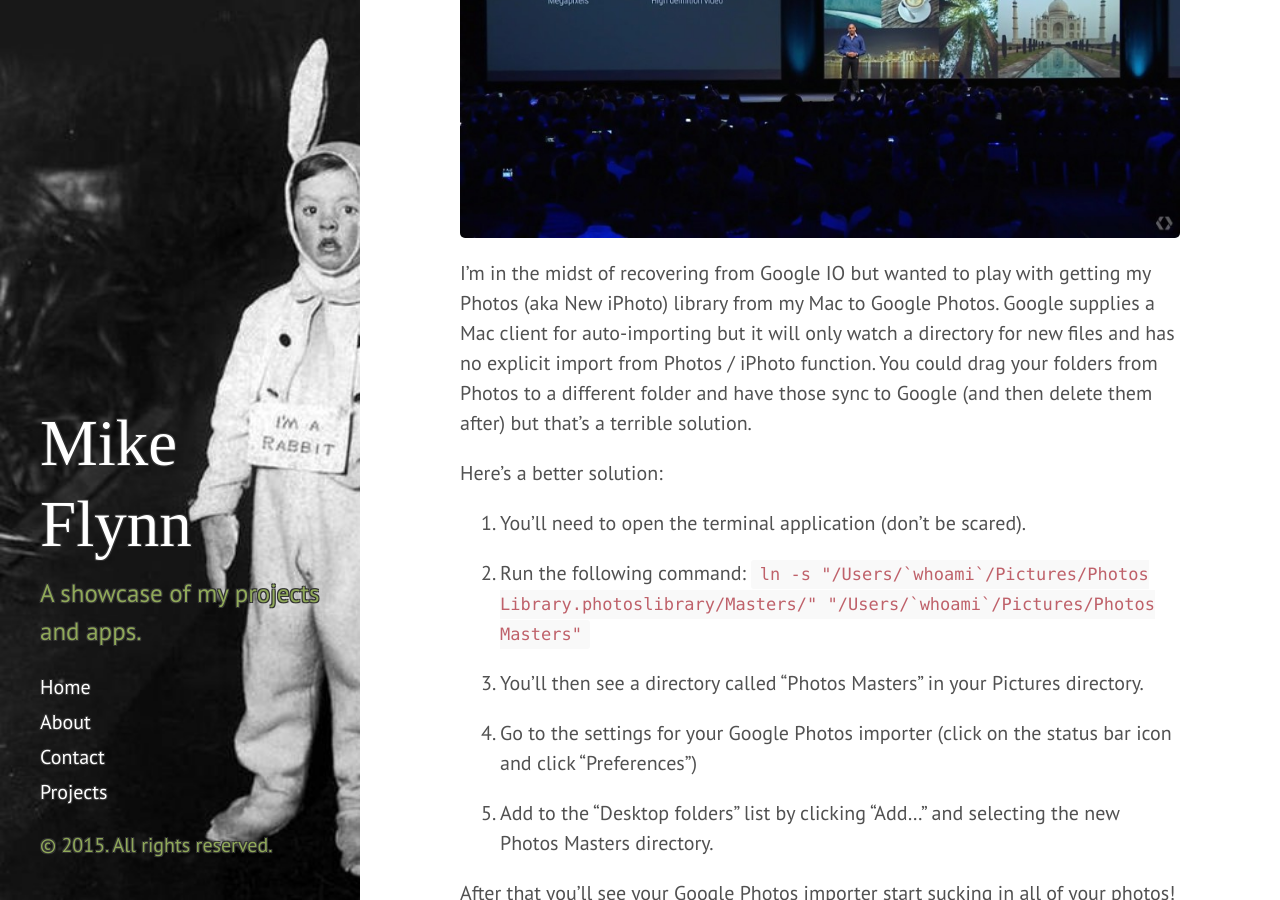
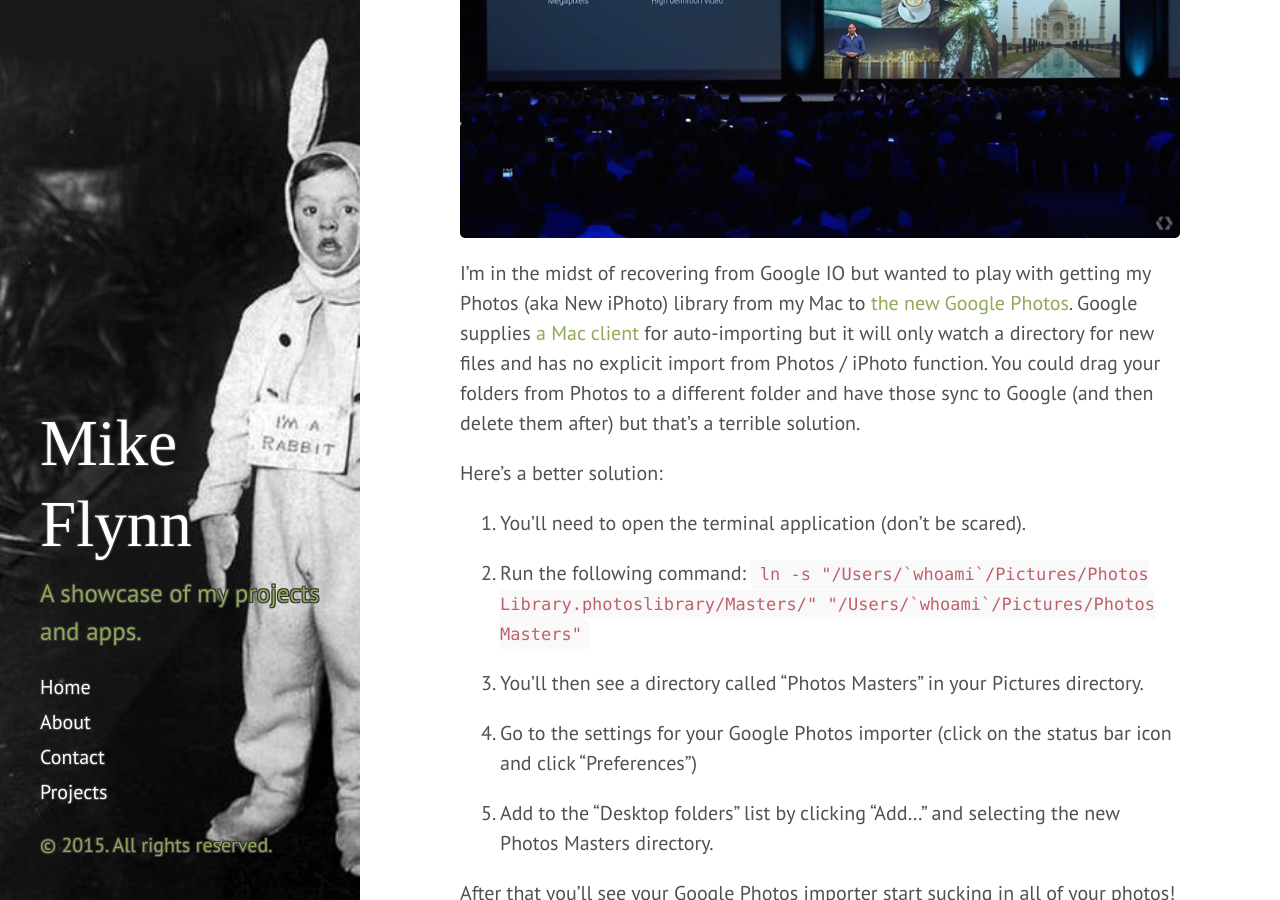
Before and after one commit to mikeflynn/thatmikeflynn.com-archive, a Jekyll site: the page built from _posts/2015-05-30-mac-photos-to-google-photos.md, in a window 1280 px wide and 900 px high, scrolled down 397 px. Built offline with Jekyll 4.4.1, drawn with Linux system fonts in a browser that asks for light colours; some web fonts are replaced; Markdown is read by kramdown in place of the engine named in the settings.

Commit message:
Added links.

```diff
--- a/_posts/2015-05-30-mac-photos-to-google-photos.md
+++ b/_posts/2015-05-30-mac-photos-to-google-photos.md
@@ -5,7 +5,7 @@
 
 ![image](/public/images/io2015-photos.jpg "Google IO 2015 - Photos")
 
-I'm in the midst of recovering from Google IO but wanted to play with getting my Photos (aka New iPhoto) library from my Mac to Google Photos. Google supplies a Mac client for auto-importing but it will only watch a directory for new files and has no explicit import from Photos / iPhoto function. You could drag your folders from Photos to a different folder and have those sync to Google (and then delete them after) but that's a terrible solution.
+I'm in the midst of recovering from Google IO but wanted to play with getting my Photos (aka New iPhoto) library from my Mac to [the new Google Photos](https://photos.google.com). Google supplies [a Mac client](https://photos.google.com/apps) for auto-importing but it will only watch a directory for new files and has no explicit import from Photos / iPhoto function. You could drag your folders from Photos to a different folder and have those sync to Google (and then delete them after) but that's a terrible solution.
 
 Here's a better solution:
 
```
